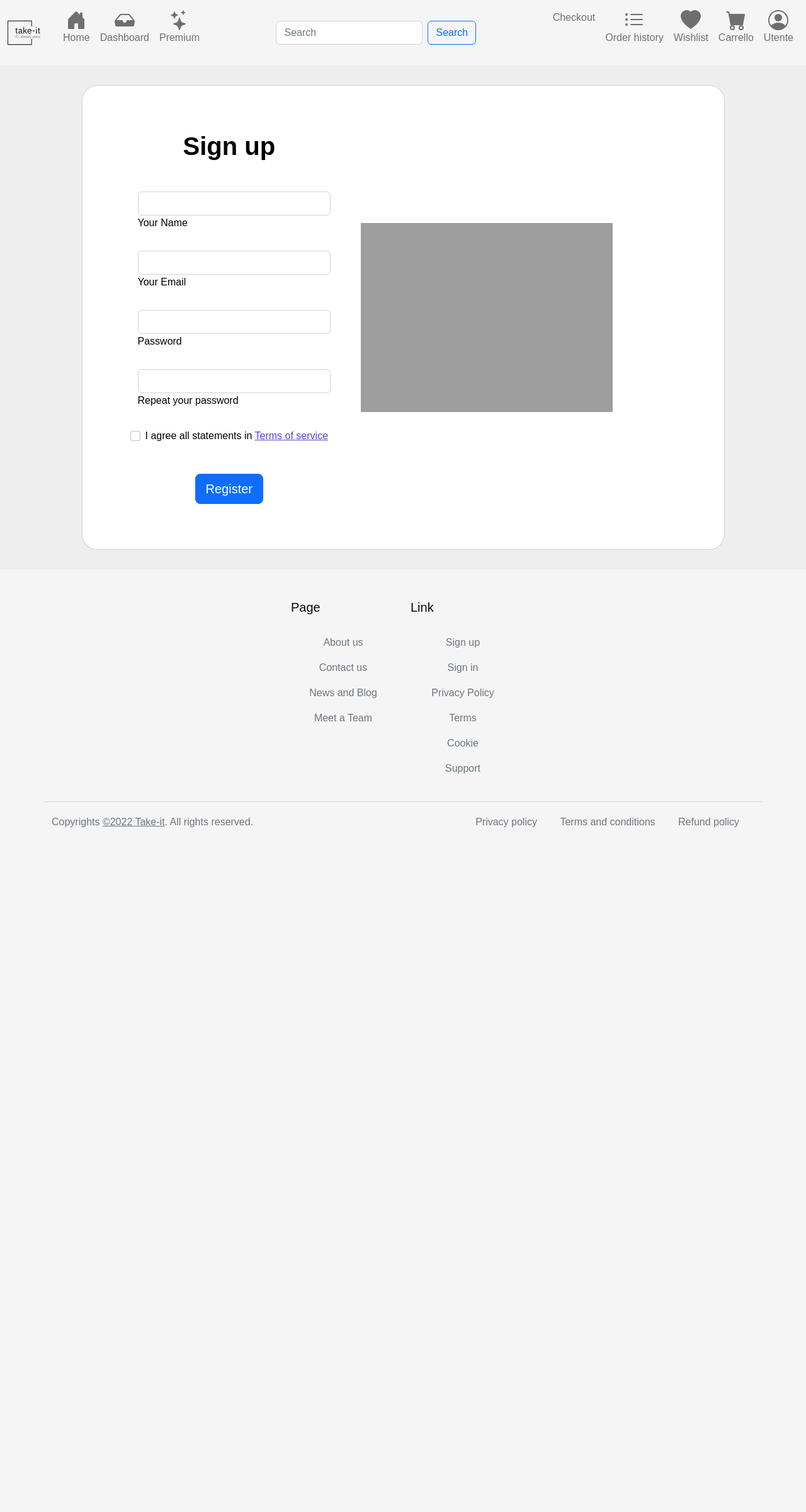
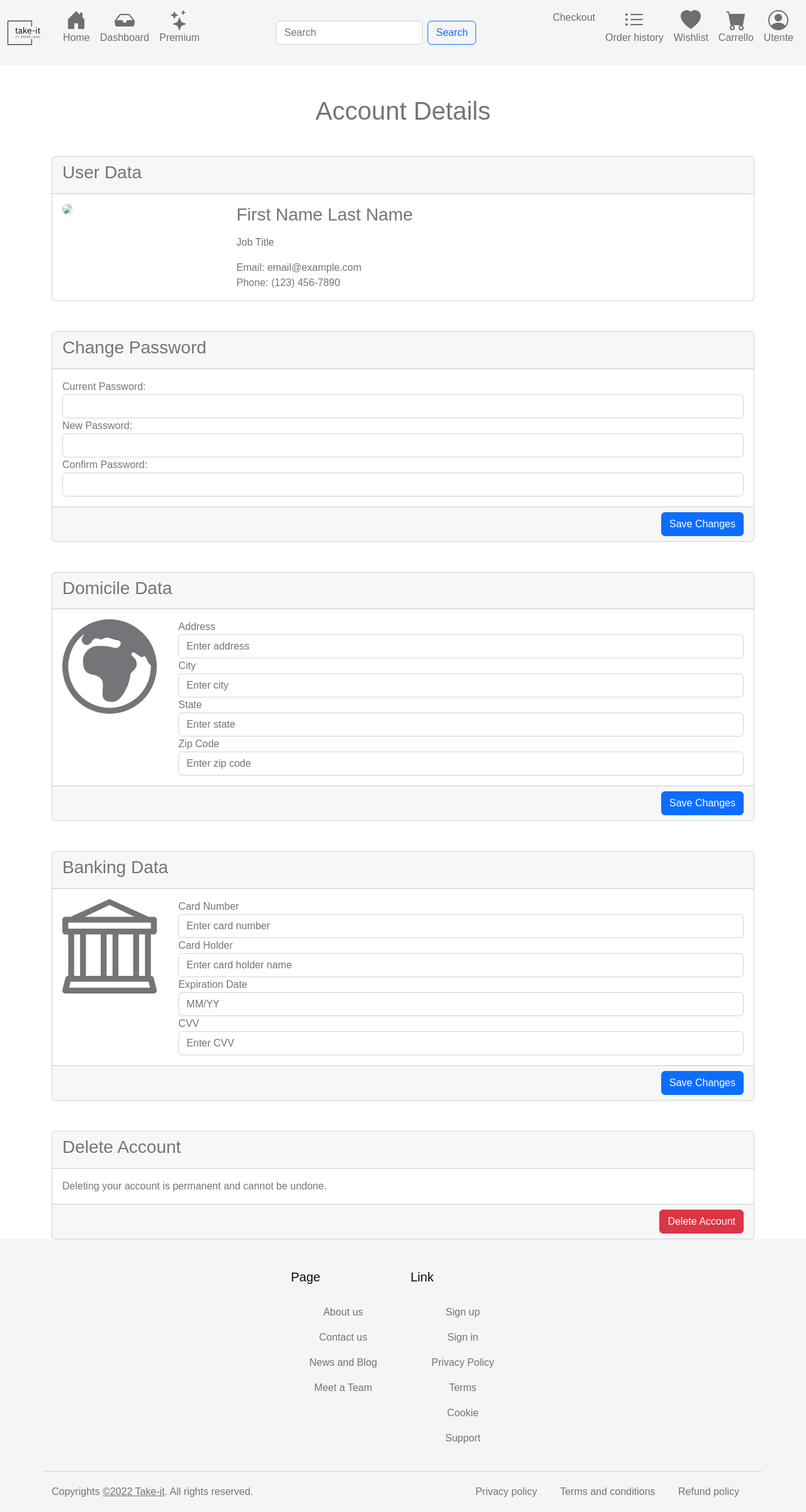
Before and after one commit to EndriDomiUni/E-commerce, a PHP site: page /account in a window 1280 px wide. Shown: the whole page at 63% size. Before the commit the page ends 1313 px from the top, so only its background shows below. Run offline with PHP 8.4, Linux system fonts and the light colour scheme; some libraries are stand-ins or nearby versions; grey boxes are pictures that could not be loaded.

Commit message:
update ui

```diff
--- a/templates/views/user/account.php
+++ b/templates/views/user/account.php
@@ -1,81 +1,146 @@
-<!-- Questa sarà la pagina account del user
+<div class="container mt-5">
+    <h1 class="text-center">Account Details</h1>
 
-Funzionalità richieste:
-    .1 : visualizza dati utente attualmente loggato
-    .2 : modifica dati
-    .3 : elimina account
-    .4 : storico ordini (da strudiarsela)
-    .5 : edit ordine (che porta in una nuova pagina)
- -->
+    <!-- User Data Section -->
+    <div class="card mt-5">
+        <div class="card-header">
+            <h3>User Data</h3>
+        </div>
+        <div class="card-body">
+            <!-- User Data Content Here -->
+            <div class="row">
+                <div class="col-md-3">
+                    <img src="https://via.placeholder.com/150x150" class="rounded-circle mb-3">
+                </div>
+                <div class="col-md-9">
+                    <h3 class="mb-3">First Name Last Name</h3>
+                    <p class="text-muted">Job Title</p>
+                    <p class="mb-0">Email: email@example.com</p>
+                    <p class="mb-0">Phone: (123) 456-7890</p>
+                </div>
+            </div>
+        </div>
+    </div>
 
-<section class="vh-100" style="background-color: #eee;">
-    <div class="container h-100">
-        <div class="row d-flex justify-content-center align-items-center h-100">
-            <div class="col-lg-12 col-xl-11">
-                <div class="card text-black" style="border-radius: 25px;">
-                    <div class="card-body p-md-5">
-                        <div class="row justify-content-center">
-                            <div class="col-md-10 col-lg-6 col-xl-5 order-2 order-lg-1">
+    <!-- User Data Section -->
+    <div class="card mt-5">
+        <div class="card-header">
+            <h3>Change Password</h3>
+        </div>
+        <form>
+            <div class="card-body">
+                <!-- User Data Content Here -->
+                <div class="form-group">
+                    <label for="currentPassword">Current Password:</label>
+                    <input type="password" class="form-control" id="currentPassword" required>
+                </div>
+                <div class="form-group">
+                    <label for="newPassword">New Password:</label>
+                    <input type="password" class="form-control" id="newPassword" required>
+                </div>
+                <div class="form-group">
+                    <label for="confirmPassword">Confirm Password:</label>
+                    <input type="password" class="form-control" id="confirmPassword" required>
+                </div>
+            </div>
+            <div class="card-footer d-flex justify-content-end">
+                <button class="btn btn-primary ml-auto">Save Changes</button>
+            </div>
+        </form>
+    </div>
 
-                                <p class="text-center h1 fw-bold mb-5 mx-1 mx-md-4 mt-4">Sign up</p>
-
-                                <form class="mx-1 mx-md-4">
-
-                                    <div class="d-flex flex-row align-items-center mb-4">
-                                        <i class="fas fa-user fa-lg me-3 fa-fw"></i>
-                                        <div class="form-outline flex-fill mb-0">
-                                            <input type="text" id="form3Example1c" class="form-control" />
-                                            <label class="form-label" for="form3Example1c">Your Name</label>
-                                        </div>
-                                    </div>
-
-                                    <div class="d-flex flex-row align-items-center mb-4">
-                                        <i class="fas fa-envelope fa-lg me-3 fa-fw"></i>
-                                        <div class="form-outline flex-fill mb-0">
-                                            <input type="email" id="form3Example3c" class="form-control" />
-                                            <label class="form-label" for="form3Example3c">Your Email</label>
-                                        </div>
-                                    </div>
-
-                                    <div class="d-flex flex-row align-items-center mb-4">
-                                        <i class="fas fa-lock fa-lg me-3 fa-fw"></i>
-                                        <div class="form-outline flex-fill mb-0">
-                                            <input type="password" id="form3Example4c" class="form-control" />
-                                            <label class="form-label" for="form3Example4c">Password</label>
-                                        </div>
-                                    </div>
-
-                                    <div class="d-flex flex-row align-items-center mb-4">
-                                        <i class="fas fa-key fa-lg me-3 fa-fw"></i>
-                                        <div class="form-outline flex-fill mb-0">
-                                            <input type="password" id="form3Example4cd" class="form-control" />
-                                            <label class="form-label" for="form3Example4cd">Repeat your password</label>
-                                        </div>
-                                    </div>
-
-                                    <div class="form-check d-flex justify-content-center mb-5">
-                                        <input class="form-check-input me-2" type="checkbox" value="" id="form2Example3c" />
-                                        <label class="form-check-label" for="form2Example3">
-                                            I agree all statements in <a href="#!">Terms of service</a>
-                                        </label>
-                                    </div>
-
-                                    <div class="d-flex justify-content-center mx-4 mb-3 mb-lg-4">
-                                        <button type="button" class="btn btn-primary btn-lg">Register</button>
-                                    </div>
-
-                                </form>
-
-                            </div>
-                            <div class="col-md-10 col-lg-6 col-xl-7 d-flex align-items-center order-1 order-lg-2">
-
-                                <img src="https://mdbcdn.b-cdn.net/img/Photos/new-templates/bootstrap-registration/draw1.webp" class="img-fluid" alt="Sample image">
-
-                            </div>
+    <!-- Domicile Data Section -->
+    <div class="card mt-5">
+        <div class="card-header">
+            <h3>Domicile Data</h3>
+        </div>
+        <form>
+            <div class="card-body">
+                <div class="row">
+                    <div class="col-md-2">
+                        <svg xmlns="http://www.w3.org/2000/svg" width="150" height="150" fill="currentColor" class="bi bi-globe-europe-africa" viewBox="0 0 16 16">
+                            <path d="M8 0a8 8 0 1 0 0 16A8 8 0 0 0 8 0ZM3.668 2.501l-.288.646a.847.847 0 0 0 1.479.815l.245-.368a.809.809 0 0 1 1.034-.275.809.809 0 0 0 .724 0l.261-.13a1 1 0 0 1 .775-.05l.984.34c.078.028.16.044.243.054.784.093.855.377.694.801-.155.41-.616.617-1.035.487l-.01-.003C8.274 4.663 7.748 4.5 6 4.5 4.8 4.5 3.5 5.62 3.5 7c0 1.96.826 2.166 1.696 2.382.46.115.935.233 1.304.618.449.467.393 1.181.339 1.877C6.755 12.96 6.674 14 8.5 14c1.75 0 3-3.5 3-4.5 0-.262.208-.468.444-.7.396-.392.87-.86.556-1.8-.097-.291-.396-.568-.641-.756-.174-.133-.207-.396-.052-.551a.333.333 0 0 1 .42-.042l1.085.724c.11.072.255.058.348-.035.15-.15.415-.083.489.117.16.43.445 1.05.849 1.357L15 8A7 7 0 1 1 3.668 2.501Z"/>
+                        </svg>
+                    </div>
+                    <div class="col-md-10">
+                        <div class="form-group">
+                            <label for="address">Address</label>
+                            <input type="text" class="form-control" id="address" placeholder="Enter address">
+                        </div>
+                        <div class="form-group">
+                            <label for="city">City</label>
+                            <input type="text" class="form-control" id="city" placeholder="Enter city">
+                        </div>
+                        <div class="form-group">
+                            <label for="state">State</label>
+                            <input type="text" class="form-control" id="state" placeholder="Enter state">
+                        </div>
+                        <div class="form-group">
+                            <label for="zip">Zip Code</label>
+                            <input type="text" class="form-control" id="zip" placeholder="Enter zip code">
                         </div>
                     </div>
                 </div>
             </div>
+            <div class="card-footer d-flex justify-content-end">
+                <button class="btn btn-primary ml-auto">Save Changes</button>
+            </div>
+        </form>
+    </div>
+
+    <!-- Banking Data Section -->
+    <div class="card mt-5">
+        <div class="card-header">
+            <h3>Banking Data</h3>
         </div>
+        <form>
+            <div class="card-body">
+                <div class="row">
+                    <div class="col-md-2">
+                        <svg xmlns="http://www.w3.org/2000/svg" width="150" height="150" fill="currentColor" class="bi bi-bank" viewBox="0 0 16 16">
+                            <path d="m8 0 6.61 3h.89a.5.5 0 0 1 .5.5v2a.5.5 0 0 1-.5.5H15v7a.5.5 0 0 1 .485.38l.5 2a.498.498 0 0 1-.485.62H.5a.498.498 0 0 1-.485-.62l.5-2A.501.501 0 0 1 1 13V6H.5a.5.5 0 0 1-.5-.5v-2A.5.5 0 0 1 .5 3h.89L8 0ZM3.777 3h8.447L8 1 3.777 3ZM2 6v7h1V6H2Zm2 0v7h2.5V6H4Zm3.5 0v7h1V6h-1Zm2 0v7H12V6H9.5ZM13 6v7h1V6h-1Zm2-1V4H1v1h14Zm-.39 9H1.39l-.25 1h13.72l-.25-1Z"/>
+                        </svg>
+                    </div>
+                    <div class="col-md-10">
+                        <div class="form-group">
+                            <label for="card-number">Card Number</label>
+                            <input type="text" class="form-control" id="card-number" placeholder="Enter card number">
+                        </div>
+                        <div class="form-group">
+                            <label for="card-holder">Card Holder</label>
+                            <input type="text" class="form-control" id="card-holder" placeholder="Enter card holder name">
+                        </div>
+                        <div class="form-group">
+                            <label for="expiration-date">Expiration Date</label>
+                            <input type="text" class="form-control" id="expiration-date" placeholder="MM/YY">
+                        </div>
+                        <div class="form-group">
+                            <label for="cvv">CVV</label>
+                            <input type="text" class="form-control" id="cvv" placeholder="Enter CVV">
+                        </div>
+                    </div>
+                </div>
+            </div>
+            <div class="card-footer d-flex justify-content-end">
+                <button class="btn btn-primary ml-auto">Save Changes</button>
+            </div>
+        </form>
     </div>
-</section>
+
+    <!-- User Data Section -->
+    <div class="card mt-5">
+        <div class="card-header">
+            <h3>Delete Account</h3>
+        </div>
+        <form>
+            <div class="card-body">
+                <p class="mb-0">Deleting your account is permanent and cannot be undone.</p>
+            </div>
+            <div class="card-footer d-flex justify-content-end">
+                <button class="btn btn-danger ml-auto">Delete Account</button>
+            </div>
+        </form>
+    </div>
+
+    </div>
+</div>
```
